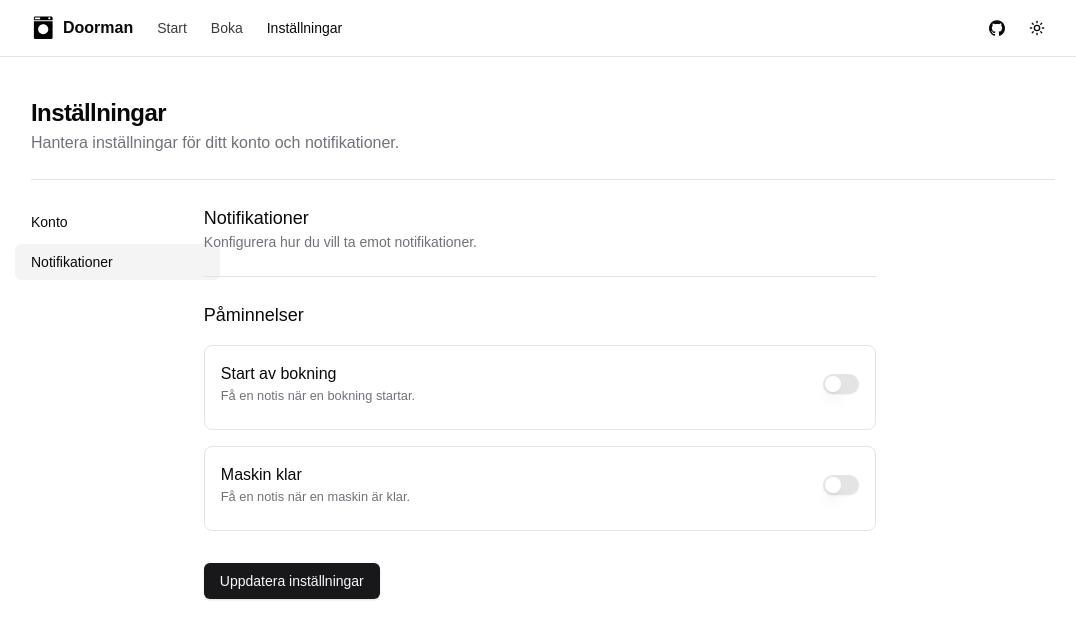
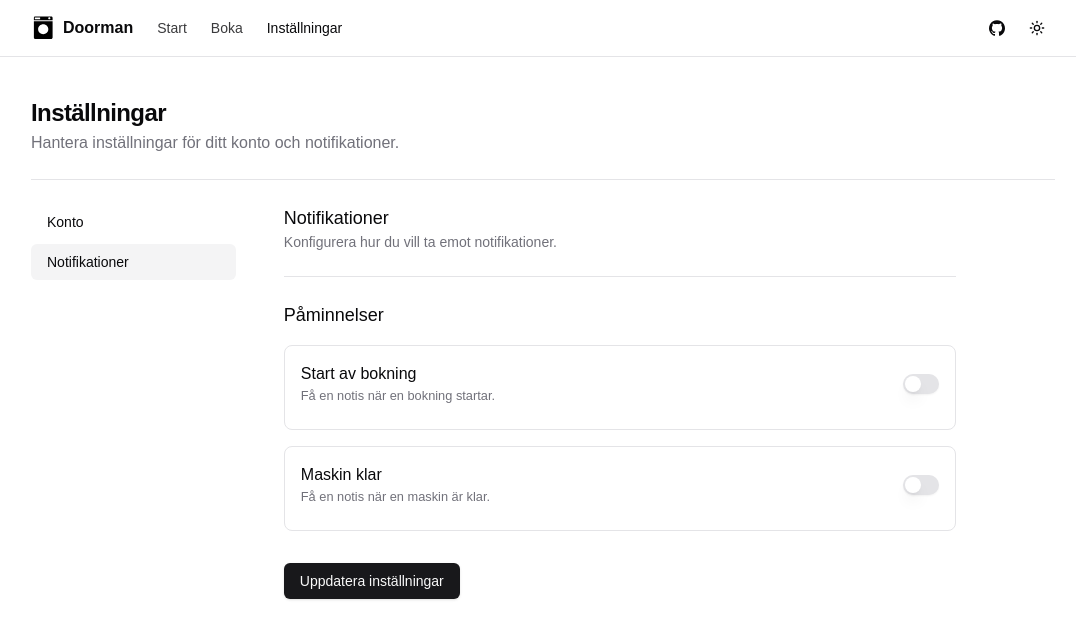
Before and after one commit to sebdanielsson/doorman, a Next.js app: page /settings/notifications in a window 1280 px wide. Shown: the top 638 px of the page, without its empty margins (97-1173 px from the left). Built offline with nearby package versions, Linux system fonts and the light colour scheme.

Commit message:
Layout fix after upgrading to tailwindcss v4

```diff
--- a/app/settings/layout.tsx
+++ b/app/settings/layout.tsx
@@ -27,7 +27,7 @@ export default function SettingsLayout({ children }: SettingsLayoutProps) {
       </div>
       <Separator className="my-6" />
       <div className="flex flex-col space-y-8 lg:flex-row lg:space-x-12 lg:space-y-0">
-        <aside className="-mx-4 lg:w-1/5">
+        <aside className="lg:w-1/5">
           <SidebarNav items={sidebarNavItems} />
         </aside>
         <div className="flex-1 lg:max-w-2xl">{children}</div>
```
